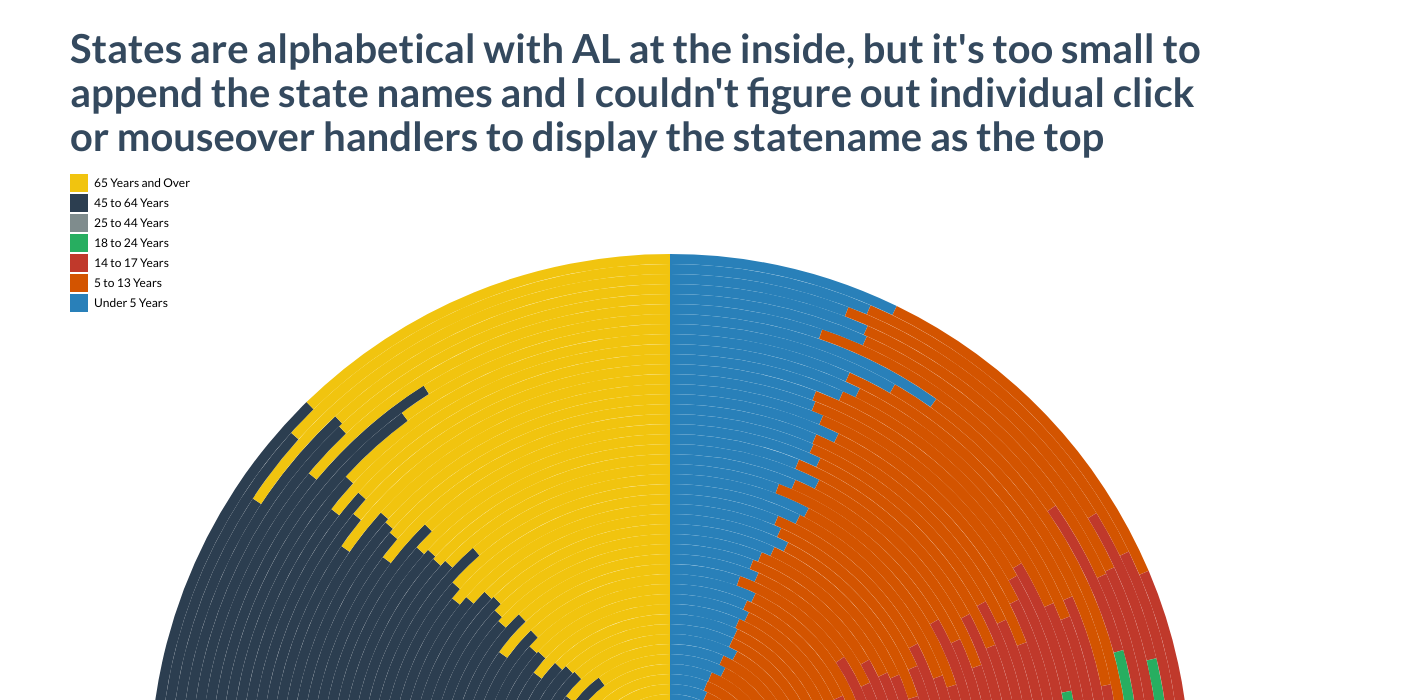
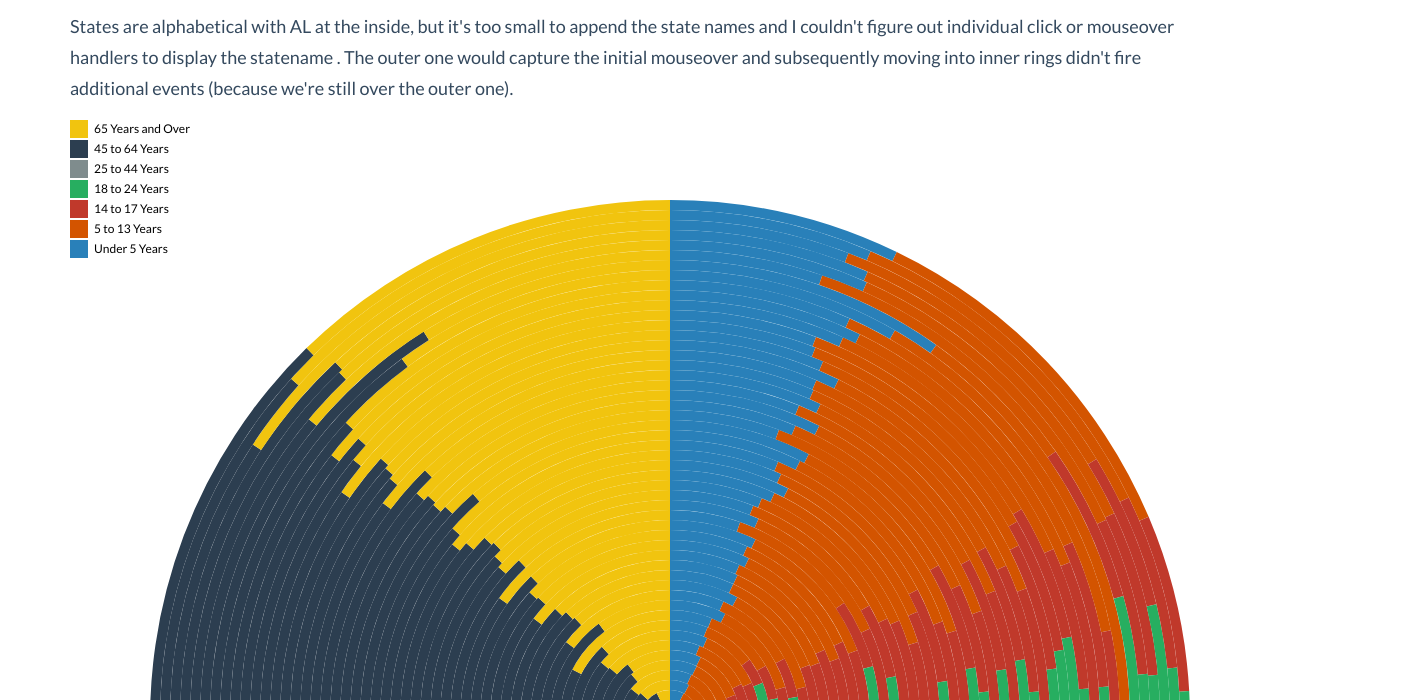
Before and after one commit to ga-wdi-boston/wdi_10_js_hw_d3_exploration, a plain HTML site: page states.html in a window 1280 px wide. Shown: the part 100-800 px from the top of the page, 1404 px wide, since content can reach past the window. Drawn offline with nearby package versions, Linux system fonts and the light colour scheme.

Commit message:
Update explanation

```diff
--- a/js/states.js
+++ b/js/states.js
@@ -109,8 +109,8 @@ window.onload = function() {
         // arc is d3.svg.arc() which gets called automatically and passed the
         // data. I tried lots of ways to make "nested" doughnut charts by using
         // a counter or the index of the data to set the inner and outer radii
-        // and this was the only way that worked
-        // without Math.floor(count/7) the radius increments for EACH of the
+        // and this was the only way that worked.
+        // Without Math.floor(count/7) the radius increments for EACH of the
         // elements of each state's data (which is the 7 p)
         .attr("d", function(d) {
           var arc = d3.svg.arc()
--- a/states.html
+++ b/states.html
@@ -11,11 +11,10 @@
 <body>
   <div class="container">
     <h1>There's stuff here</h1>
-    <h3>States are alphabetical with AL at the inside, but it's too small to
+    <p>States are alphabetical with AL at the inside, but it's too small to
         append the state names and I couldn't figure out individual click or
-        mouseover handlers to display the statename as the top <svg> (Wyoming)
-        would always receive the click event.
-    </h3>
+        mouseover handlers to display the statename . The outer one would capture the initial mouseover and subsequently moving into inner rings didn't fire additional events (because we're still over the outer one).
+    </p>
   </div>
 </body>
 </html>
```
